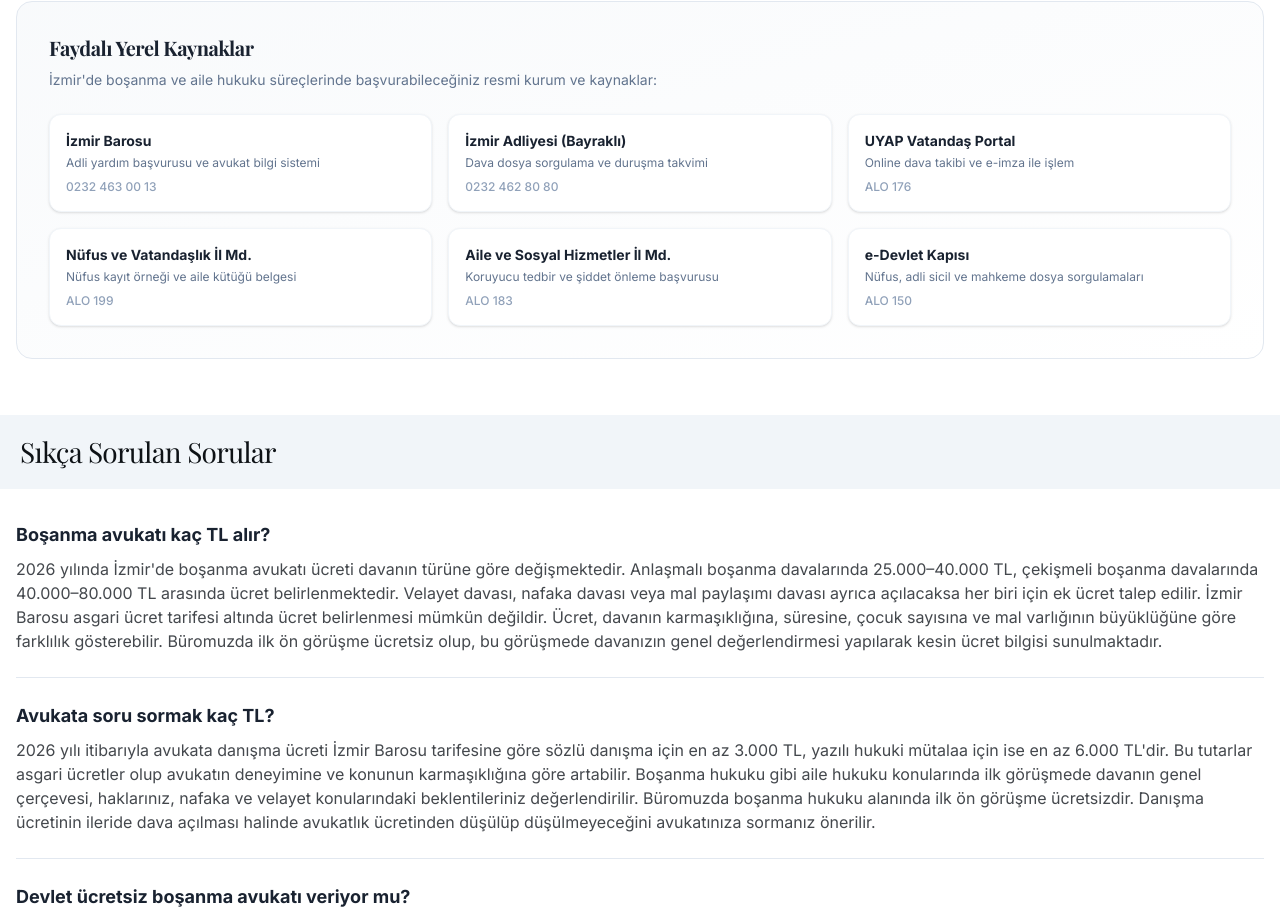
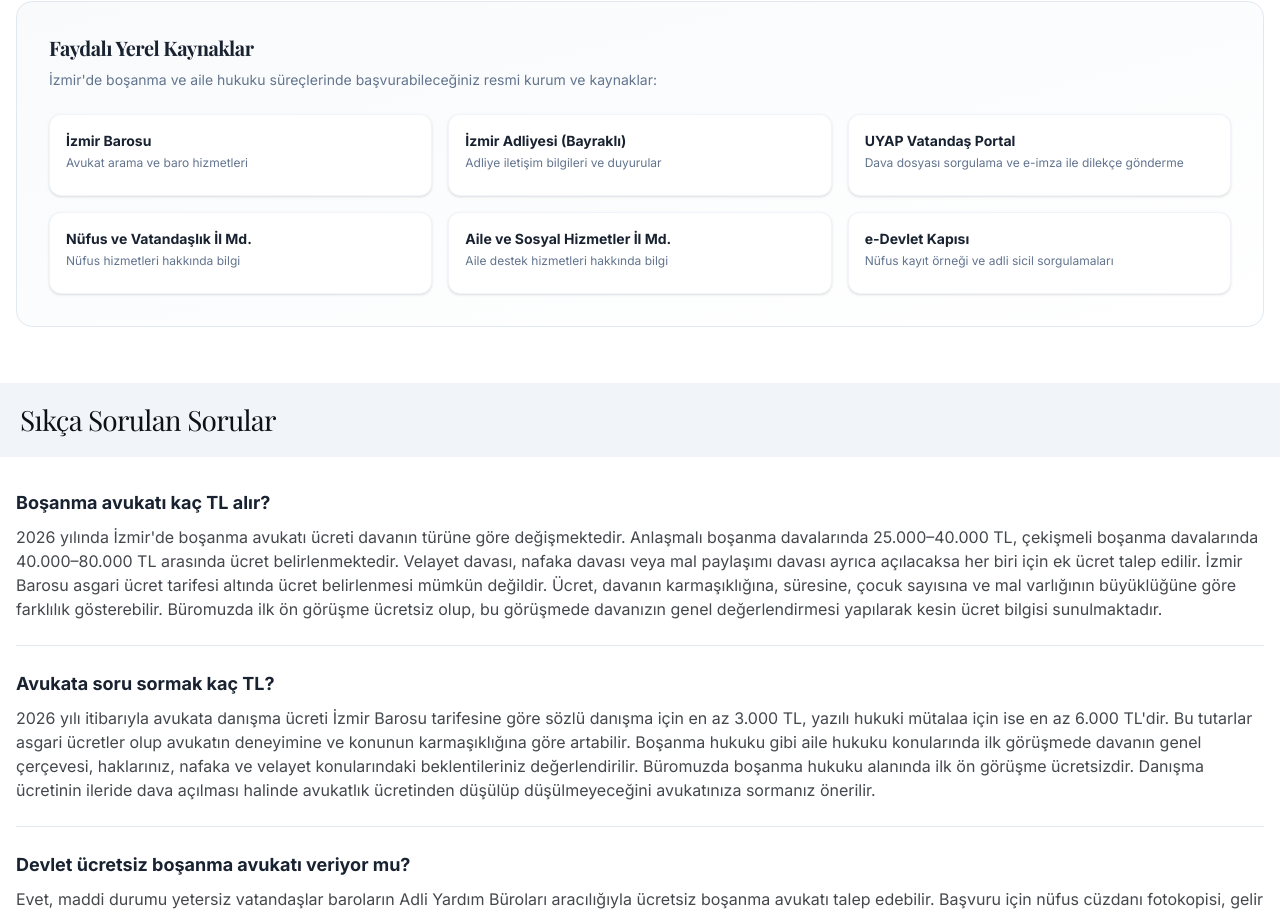
Before and after one commit to pixelmirage/site, a Next.js app: page /izmir-bosanma-avukati in a window 1280 px wide. Shown: the part 9614-10526 px from the top of the page. Built offline with nearby package versions, Linux system fonts and the light colour scheme; a web font is replaced by a local one.

Commit message:
fix: remove incorrect phone numbers and fix resource descriptions on pillar pages
Co-Authored-By: Claude Opus 4.6 <noreply@anthropic.com>

```diff
--- a/src/app/izmir-bosanma-avukati/page.tsx
+++ b/src/app/izmir-bosanma-avukati/page.tsx
@@ -692,17 +692,16 @@ export default function IzmirBosanmaAvukatiPage() {
                             <p className="text-sm text-slate-500 mb-6">İzmir&apos;de boşanma ve aile hukuku süreçlerinde başvurabileceğiniz resmi kurum ve kaynaklar:</p>
                             <div className="grid grid-cols-1 sm:grid-cols-2 lg:grid-cols-3 gap-4">
                                 {[
-                                    { name: "İzmir Barosu", desc: "Adli yardım başvurusu ve avukat bilgi sistemi", url: "https://www.izmirbarosu.org.tr/", phone: "0232 463 00 13" },
-                                    { name: "İzmir Adliyesi (Bayraklı)", desc: "Dava dosya sorgulama ve duruşma takvimi", url: "https://izmir.adalet.gov.tr/", phone: "0232 462 80 80" },
-                                    { name: "UYAP Vatandaş Portal", desc: "Online dava takibi ve e-imza ile işlem", url: "https://vatandas.uyap.gov.tr/", phone: "ALO 176" },
-                                    { name: "Nüfus ve Vatandaşlık İl Md.", desc: "Nüfus kayıt örneği ve aile kütüğü belgesi", url: "https://www.nvi.gov.tr/", phone: "ALO 199" },
-                                    { name: "Aile ve Sosyal Hizmetler İl Md.", desc: "Koruyucu tedbir ve şiddet önleme başvurusu", url: "https://www.aile.gov.tr/", phone: "ALO 183" },
-                                    { name: "e-Devlet Kapısı", desc: "Nüfus, adli sicil ve mahkeme dosya sorgulamaları", url: "https://www.turkiye.gov.tr/", phone: "ALO 150" },
+                                    { name: "İzmir Barosu", desc: "Avukat arama ve baro hizmetleri", url: "https://www.izmirbarosu.org.tr/" },
+                                    { name: "İzmir Adliyesi (Bayraklı)", desc: "Adliye iletişim bilgileri ve duyurular", url: "https://izmir.adalet.gov.tr/" },
+                                    { name: "UYAP Vatandaş Portal", desc: "Dava dosyası sorgulama ve e-imza ile dilekçe gönderme", url: "https://vatandas.uyap.gov.tr/" },
+                                    { name: "Nüfus ve Vatandaşlık İl Md.", desc: "Nüfus hizmetleri hakkında bilgi", url: "https://www.nvi.gov.tr/" },
+                                    { name: "Aile ve Sosyal Hizmetler İl Md.", desc: "Aile destek hizmetleri hakkında bilgi", url: "https://www.aile.gov.tr/" },
+                                    { name: "e-Devlet Kapısı", desc: "Nüfus kayıt örneği ve adli sicil sorgulamaları", url: "https://www.turkiye.gov.tr/" },
                                 ].map((item, i) => (
                                     <a key={i} href={item.url} target="_blank" rel="noopener noreferrer" className="flex flex-col p-4 bg-white border border-slate-100 rounded-xl shadow-sm hover:shadow-md hover:border-secondary/30 transition-all group">
                                         <p className="font-bold text-primary group-hover:text-secondary transition-colors text-sm mb-1">{item.name}</p>
                                         <p className="text-xs text-slate-500 mb-2 flex-1">{item.desc}</p>
-                                        {item.phone && <p className="text-xs text-slate-400 font-medium">{item.phone}</p>}
                                     </a>
                                 ))}
                             </div>
--- a/src/app/izmir-is-avukati/page.tsx
+++ b/src/app/izmir-is-avukati/page.tsx
@@ -743,17 +743,16 @@ export default function IzmirIsAvukatiPage() {
                             </p>
                             <div className="grid grid-cols-1 md:grid-cols-2 gap-4">
                                 {[
-                                    { name: "İzmir Barosu", desc: "Adli yardım başvurusu ve avukat bilgi sistemi", url: "https://www.izmirbarosu.org.tr/", phone: "0232 463 00 13" },
-                                    { name: "İzmir Adliyesi (Bayraklı)", desc: "İş mahkemesi dava dosya sorgulama ve duruşma takvimi", url: "https://izmir.adalet.gov.tr/", phone: "0232 462 80 80" },
-                                    { name: "SGK İzmir İl Müdürlüğü", desc: "Sigorta primi sorgulama, iş kazası bildirimi ve hizmet dökümü", url: "https://www.sgk.gov.tr/", phone: "ALO 170" },
-                                    { name: "Arabuluculuk Daire Başkanlığı", desc: "İş uyuşmazlığı arabuluculuk başvurusu ve arabulucu listesi", url: "https://adb.adalet.gov.tr/", phone: null },
-                                    { name: "İŞKUR İzmir", desc: "İşsizlik maaşı başvurusu ve iş arama kaydı", url: "https://www.iskur.gov.tr/", phone: "ALO 170" },
-                                    { name: "ÇSGB İzmir Bölge Müdürlüğü", desc: "İş müfettişi şikayeti ve iş güvenliği denetimi", url: "https://www.csgb.gov.tr/", phone: "ALO 170" },
+                                    { name: "İzmir Barosu", desc: "Avukat arama ve baro hizmetleri", url: "https://www.izmirbarosu.org.tr/" },
+                                    { name: "İzmir Adliyesi (Bayraklı)", desc: "Adliye iletişim bilgileri ve duyurular", url: "https://izmir.adalet.gov.tr/" },
+                                    { name: "SGK", desc: "Sosyal güvenlik hizmetleri ve e-SGK portalı", url: "https://www.sgk.gov.tr/" },
+                                    { name: "Arabuluculuk Daire Başkanlığı", desc: "Arabulucu sicil listesi ve mevzuat bilgileri", url: "https://adb.adalet.gov.tr/" },
+                                    { name: "İŞKUR", desc: "İş ilanları ve kurs programları", url: "https://www.iskur.gov.tr/" },
+                                    { name: "e-Devlet Kapısı", desc: "SGK hizmet dökümü ve adli sicil sorgulamaları", url: "https://www.turkiye.gov.tr/" },
                                 ].map((resource, i) => (
                                     <a key={i} href={resource.url} target="_blank" rel="noopener noreferrer" className="flex flex-col p-4 bg-white border border-slate-100 rounded-xl hover:border-secondary hover:shadow-md transition-all">
                                         <span className="font-bold text-primary text-sm mb-1">{resource.name}</span>
                                         <span className="text-xs text-slate-500 mb-2">{resource.desc}</span>
-                                        {resource.phone && <span className="text-xs text-secondary font-medium">Tel: {resource.phone}</span>}
                                     </a>
                                 ))}
                             </div>
--- a/src/app/izmir-kira-avukati/page.tsx
+++ b/src/app/izmir-kira-avukati/page.tsx
@@ -776,17 +776,16 @@ export default function IzmirKiraAvukatiPage() {
                             </p>
                             <div className="grid grid-cols-1 md:grid-cols-2 gap-4">
                                 {[
-                                    { name: "İzmir Barosu", desc: "Adli yardım başvurusu ve avukat bilgi sistemi", url: "https://www.izmirbarosu.org.tr/", phone: "0232 463 00 13" },
-                                    { name: "İzmir Adliyesi (Bayraklı)", desc: "Dava dosya sorgulama ve duruşma takvimi", url: "https://izmir.adalet.gov.tr/", phone: "0232 462 80 80" },
-                                    { name: "UYAP Vatandaş Portal", desc: "Online dava takibi ve e-imza ile işlem", url: "https://vatandas.uyap.gov.tr/", phone: "ALO 176" },
-                                    { name: "Arabuluculuk Daire Başkanlığı", desc: "Kira arabuluculuk başvurusu ve arabulucu listesi", url: "https://adb.adalet.gov.tr/", phone: null },
-                                    { name: "TKGM (Tapu Kadastro)", desc: "Tapu kaydı sorgulama ve gayrimenkul bilgileri", url: "https://www.tkgm.gov.tr/", phone: "181" },
-                                    { name: "e-Devlet Kapısı", desc: "Tapu, SGK ve adli sicil sorgulamaları", url: "https://www.turkiye.gov.tr/", phone: "ALO 150" },
+                                    { name: "İzmir Barosu", desc: "Avukat arama ve baro hizmetleri", url: "https://www.izmirbarosu.org.tr/" },
+                                    { name: "İzmir Adliyesi (Bayraklı)", desc: "Adliye iletişim bilgileri ve duyurular", url: "https://izmir.adalet.gov.tr/" },
+                                    { name: "UYAP Vatandaş Portal", desc: "Dava dosyası sorgulama ve e-imza ile dilekçe gönderme", url: "https://vatandas.uyap.gov.tr/" },
+                                    { name: "Arabuluculuk Daire Başkanlığı", desc: "Arabulucu sicil listesi ve mevzuat bilgileri", url: "https://adb.adalet.gov.tr/" },
+                                    { name: "TKGM (Tapu Kadastro)", desc: "Tapu ve kadastro mevzuatı bilgileri", url: "https://www.tkgm.gov.tr/" },
+                                    { name: "e-Devlet Kapısı", desc: "Tapu, adli sicil ve nüfus sorgulamaları", url: "https://www.turkiye.gov.tr/" },
                                 ].map((resource, i) => (
                                     <a key={i} href={resource.url} target="_blank" rel="noopener noreferrer" className="flex flex-col p-4 bg-white border border-slate-100 rounded-xl hover:border-secondary hover:shadow-md transition-all">
                                         <span className="font-bold text-primary text-sm mb-1">{resource.name}</span>
                                         <span className="text-xs text-slate-500 mb-2">{resource.desc}</span>
-                                        {resource.phone && <span className="text-xs text-secondary font-medium">Tel: {resource.phone}</span>}
                                     </a>
                                 ))}
                             </div>
--- a/src/app/izmir-tazminat-avukati/page.tsx
+++ b/src/app/izmir-tazminat-avukati/page.tsx
@@ -598,17 +598,16 @@ export default function IzmirTazminatAvukatiPage() {
                             <p className="text-sm text-slate-500 mb-6">İzmir&apos;de tazminat davaları sürecinde başvurabileceğiniz resmi kurum ve kaynaklar:</p>
                             <div className="grid grid-cols-1 sm:grid-cols-2 lg:grid-cols-3 gap-4">
                                 {[
-                                    { name: "İzmir Barosu", desc: "Adli yardım başvurusu ve avukat bilgi sistemi", url: "https://www.izmirbarosu.org.tr/", phone: "0232 463 00 13" },
-                                    { name: "İzmir Adliyesi (Bayraklı)", desc: "Dava dosya sorgulama ve duruşma takvimi", url: "https://izmir.adalet.gov.tr/", phone: "0232 462 80 80" },
-                                    { name: "SGK İzmir İl Müdürlüğü", desc: "İş kazası bildirimi ve iş göremezlik raporu", url: "https://www.sgk.gov.tr/", phone: "ALO 170" },
-                                    { name: "UYAP Vatandaş Portal", desc: "Online dava takibi ve e-imza ile işlem", url: "https://vatandas.uyap.gov.tr/", phone: "ALO 176" },
-                                    { name: "Sigorta Tahkim Komisyonu", desc: "Trafik sigortası tazminat başvurusu", url: "https://www.sigortatahkim.org/", phone: "0216 651 65 65" },
-                                    { name: "Güvence Hesabı", desc: "Sigortasız araç ve faili meçhul kaza başvurusu", url: "https://www.guvencehesabi.org.tr/", phone: null },
+                                    { name: "İzmir Barosu", desc: "Avukat arama ve baro hizmetleri", url: "https://www.izmirbarosu.org.tr/" },
+                                    { name: "İzmir Adliyesi (Bayraklı)", desc: "Adliye iletişim bilgileri ve duyurular", url: "https://izmir.adalet.gov.tr/" },
+                                    { name: "SGK", desc: "Sosyal güvenlik hizmetleri ve e-SGK portalı", url: "https://www.sgk.gov.tr/" },
+                                    { name: "UYAP Vatandaş Portal", desc: "Dava dosyası sorgulama ve e-imza ile dilekçe gönderme", url: "https://vatandas.uyap.gov.tr/" },
+                                    { name: "Sigorta Tahkim Komisyonu", desc: "Sigorta uyuşmazlıkları online başvuru ve karar sorgulama", url: "https://www.sigortatahkim.org/" },
+                                    { name: "Güvence Hesabı", desc: "Sigortasız araç kazaları için başvuru bilgileri", url: "https://www.guvencehesabi.org.tr/" },
                                 ].map((item, i) => (
                                     <a key={i} href={item.url} target="_blank" rel="noopener noreferrer" className="flex flex-col p-4 bg-white border border-slate-100 rounded-xl shadow-sm hover:shadow-md hover:border-secondary/30 transition-all group">
                                         <p className="font-bold text-primary group-hover:text-secondary transition-colors text-sm mb-1">{item.name}</p>
                                         <p className="text-xs text-slate-500 mb-2 flex-1">{item.desc}</p>
-                                        {item.phone && <p className="text-xs text-slate-400 font-medium">{item.phone}</p>}
                                     </a>
                                 ))}
                             </div>
```
